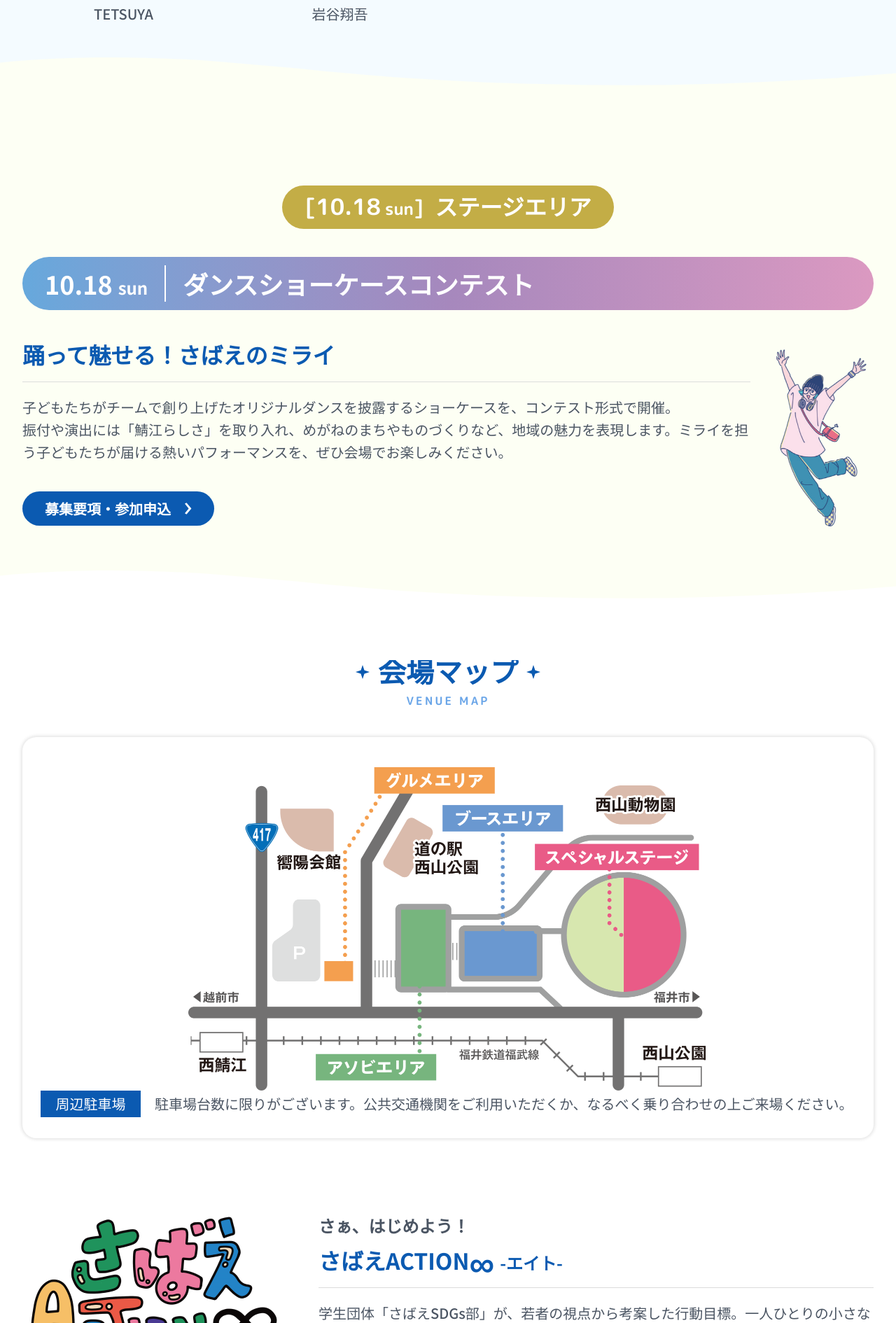
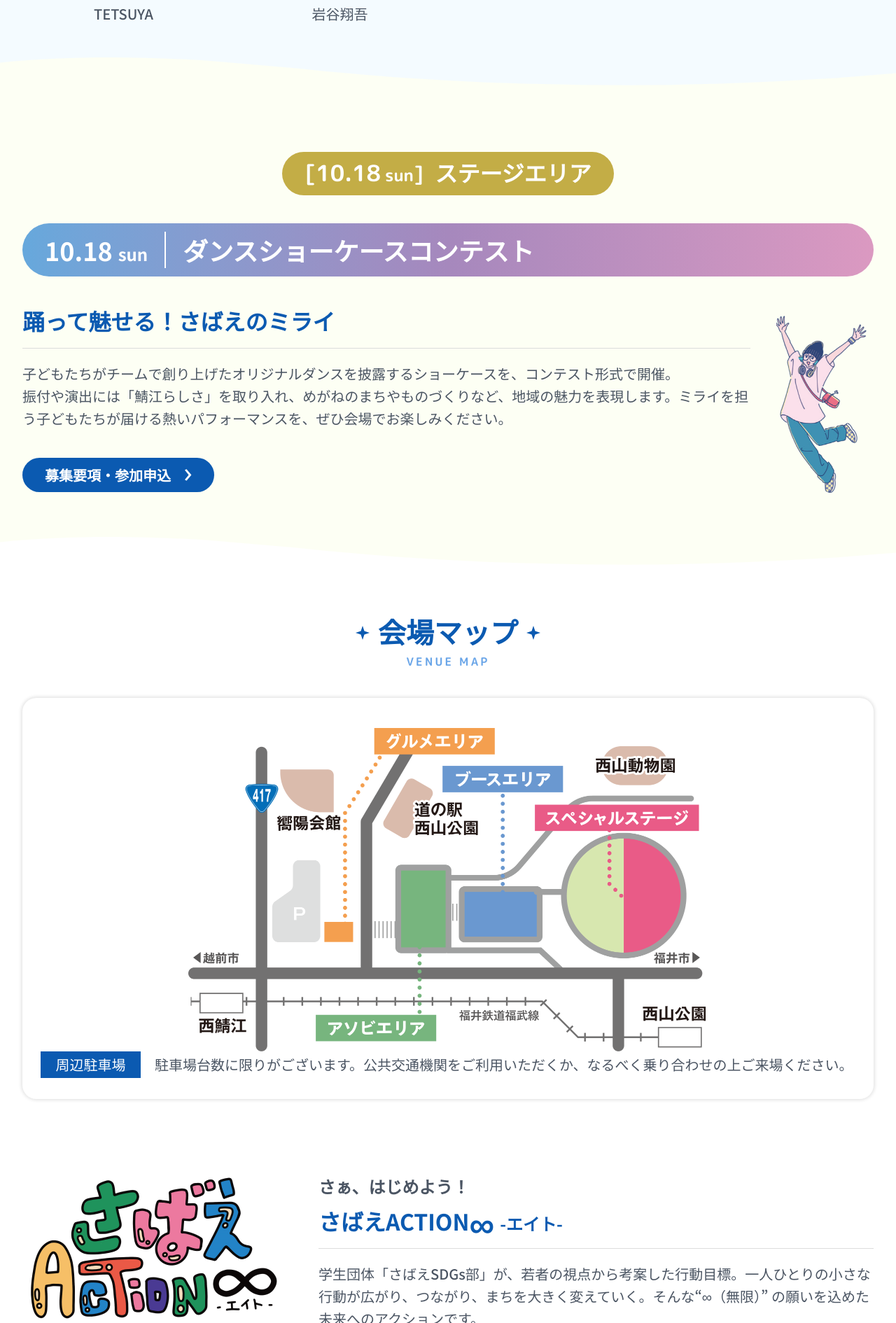
Before and after one commit to Ktjm-555/sabae-2026, a Next.js app: page / in a window 1280 px wide. Shown: the part 5185-7075 px from the top of the page at 70% size. Built offline with nearby package versions, Linux system fonts and the light colour scheme; no server answers.

Commit message:
エリアの新ラベルの高さ調整

```diff
--- a/src/components/SpecialStageSection.tsx
+++ b/src/components/SpecialStageSection.tsx
@@ -114,8 +114,8 @@ export function SpecialStageSection() {
       </section>
 
       {danceContest?.dateBar ? (
-        <section className="relative z-[11] -mt-6 bg-background-yellow sm:-mt-px">
-          <div className="mx-auto max-w-[1400px] px-4 pt-4 sm:px-6 sm:pt-12 lg:px-8 lg:pt-14">
+        <section className="relative z-[11] -mt-6 bg-background-yellow sm:-mt-8 lg:-mt-px">
+          <div className="mx-auto max-w-[1400px] px-4 pt-2 sm:px-6 sm:pt-2 lg:px-8 lg:pt-2">
             <div className="flex flex-col gap-8 lg:gap-10">
               <SpecialStageAreaLabel date="10.18" day="sun" />
 
--- a/src/components/VenueMapSection.tsx
+++ b/src/components/VenueMapSection.tsx
@@ -9,9 +9,9 @@ export function VenueMapSection() {
   return (
     <section
       id="venue-map"
-      className="relative z-10 scroll-mt-24 -mt-6 bg-white pb-10 sm:-mt-8 sm:pb-14 lg:-mt-10 lg:pb-16"
+      className="relative z-[12] scroll-mt-24 -mt-6 bg-white pb-10 sm:-mt-8 sm:pb-14 lg:-mt-10 lg:pb-16"
     >
-      <div className="mx-auto max-w-[1400px] px-4 sm:px-6 lg:px-8 lg:pt-8">
+      <div className="mx-auto max-w-[1400px] px-4 pt-4 sm:px-6 sm:pt-6 lg:px-8 lg:pt-6">
         <SectionTitle title="会場マップ" subtitle="VENUE MAP" />
 
         <div className="mx-auto w-full overflow-hidden rounded-[20px] bg-white shadow-[0_0_4px_2px_rgba(0,0,0,0.1)] lg:max-w-[1292px]">
```
